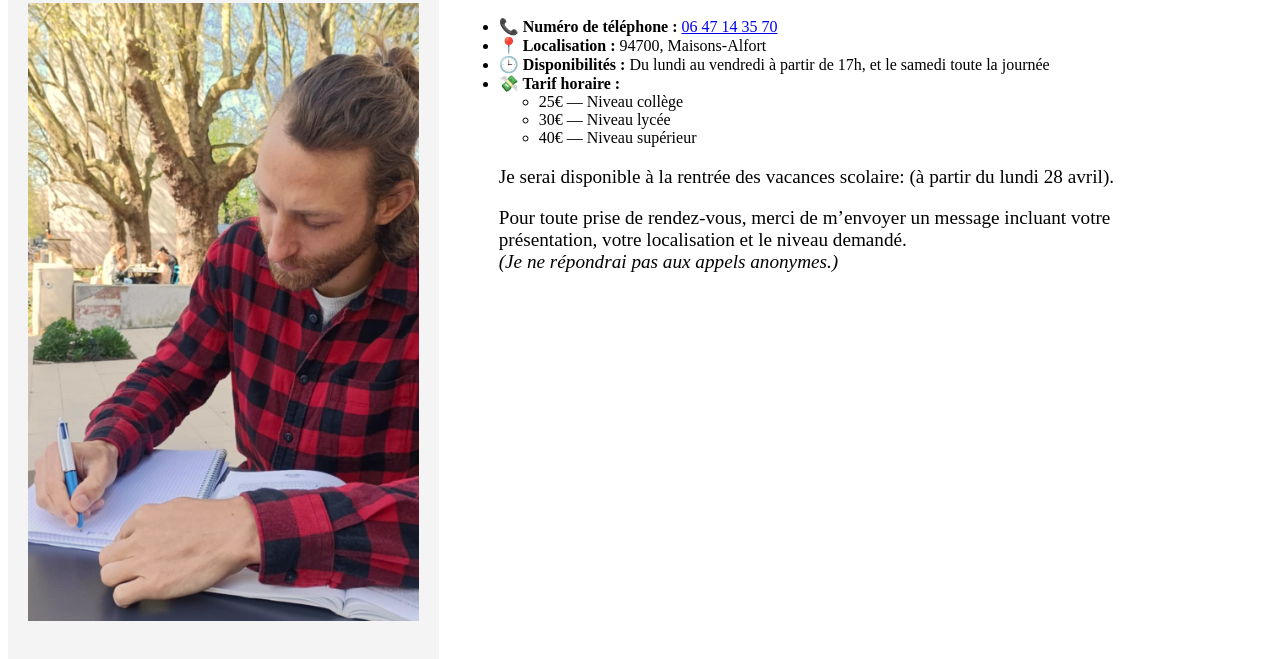
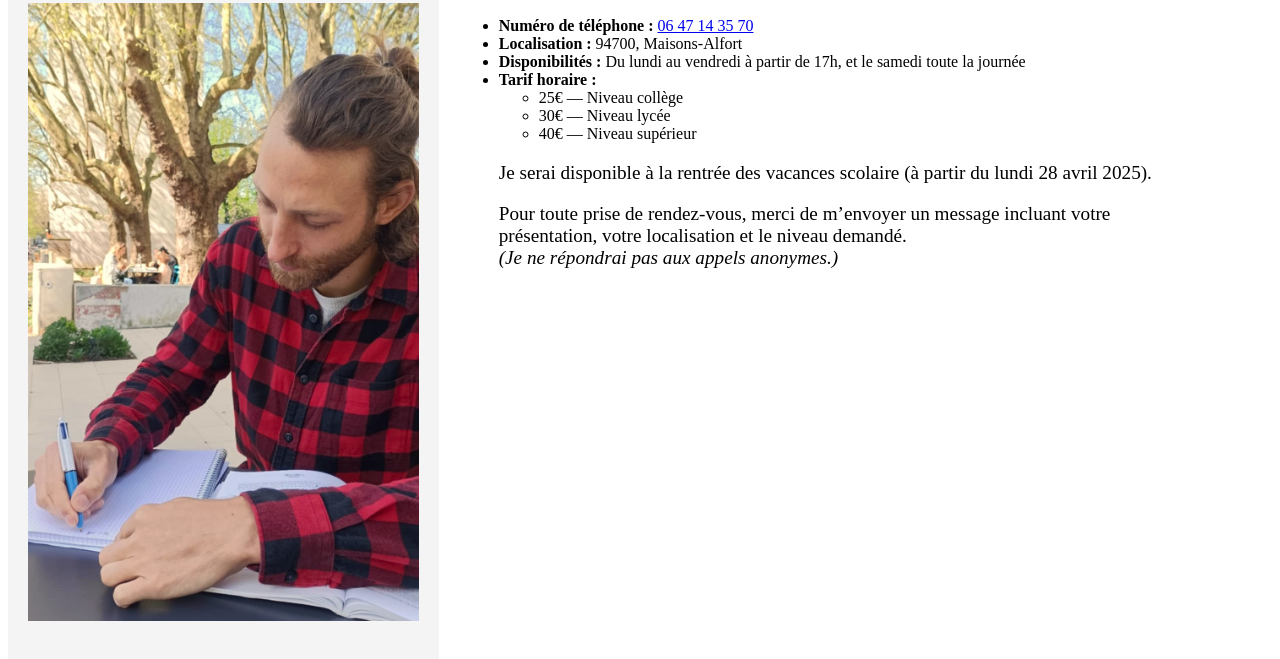
Before and after one commit to OlivierLeyre/site-olivier, a plain HTML site: page cours_particuliers.html in a window 1280 px wide. Shown: the part 133-792 px from the top of the page. Drawn offline with Linux system fonts and the light colour scheme.

Commit message:
Mise à jour du site avec les nouvelles modifications

```diff
--- a/cours_particuliers.html
+++ b/cours_particuliers.html
@@ -35,10 +35,10 @@
         <h1>📋 Quelques informations me concernant :</h1>
 
         <ul class="contact-list">
-          <li><strong>📞 Numéro de téléphone :</strong> <a href="tel:+33647143570">06 47 14 35 70</a></li>
-          <li><strong>📍 Localisation :</strong> 94700, Maisons-Alfort</li>
-          <li><strong>🕒 Disponibilités :</strong> Du lundi au vendredi à partir de 17h, et le samedi toute la journée</li>
-          <li><strong>💸 Tarif horaire :</strong>
+          <li><strong>Numéro de téléphone :</strong> <a href="tel:+33647143570">06 47 14 35 70</a></li>
+          <li><strong>Localisation :</strong> 94700, Maisons-Alfort</li>
+          <li><strong>Disponibilités :</strong> Du lundi au vendredi à partir de 17h, et le samedi toute la journée</li>
+          <li><strong>Tarif horaire :</strong>
             <ul>
               <li>25€ — Niveau collège</li>
               <li>30€ — Niveau lycée</li>
@@ -49,7 +49,7 @@
 
         <blockquote>
           <p>
-            Je serai disponible à la rentrée des vacances scolaire: (à partir du lundi 28 avril).
+            Je serai disponible à la rentrée des vacances scolaire (à partir du lundi 28 avril 2025).
           </p>
           <p>
             Pour toute prise de rendez-vous, merci de m’envoyer un message incluant votre présentation, votre localisation
```
Also changed, not shown: enseignement/lycee/lycee.html (+1 -0 lines), enseignement/lycee/premiere/premiere.html (+1 -0 lines), enseignement/lycee/seconde/seconde.html (+1 -0 lines), enseignement/lycee/terminale/terminale.html (+1 -0 lines), enseignement/sup/colle/colle.html (+1 -0 lines), enseignement/sup/cours particulier/cours_particulier.html (+1 -0 lines), enseignement/sup/sup.html (+1 -0 lines), index.html (+0 -1 lines).
